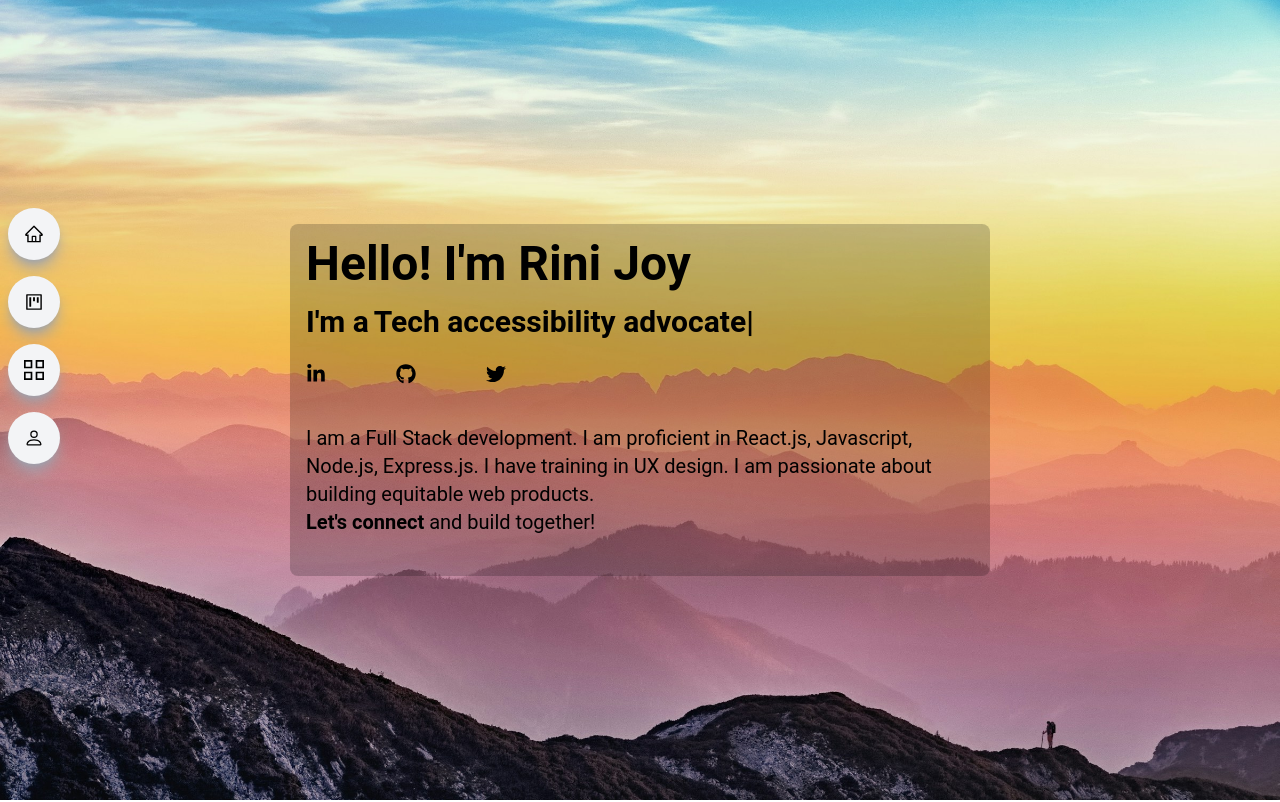
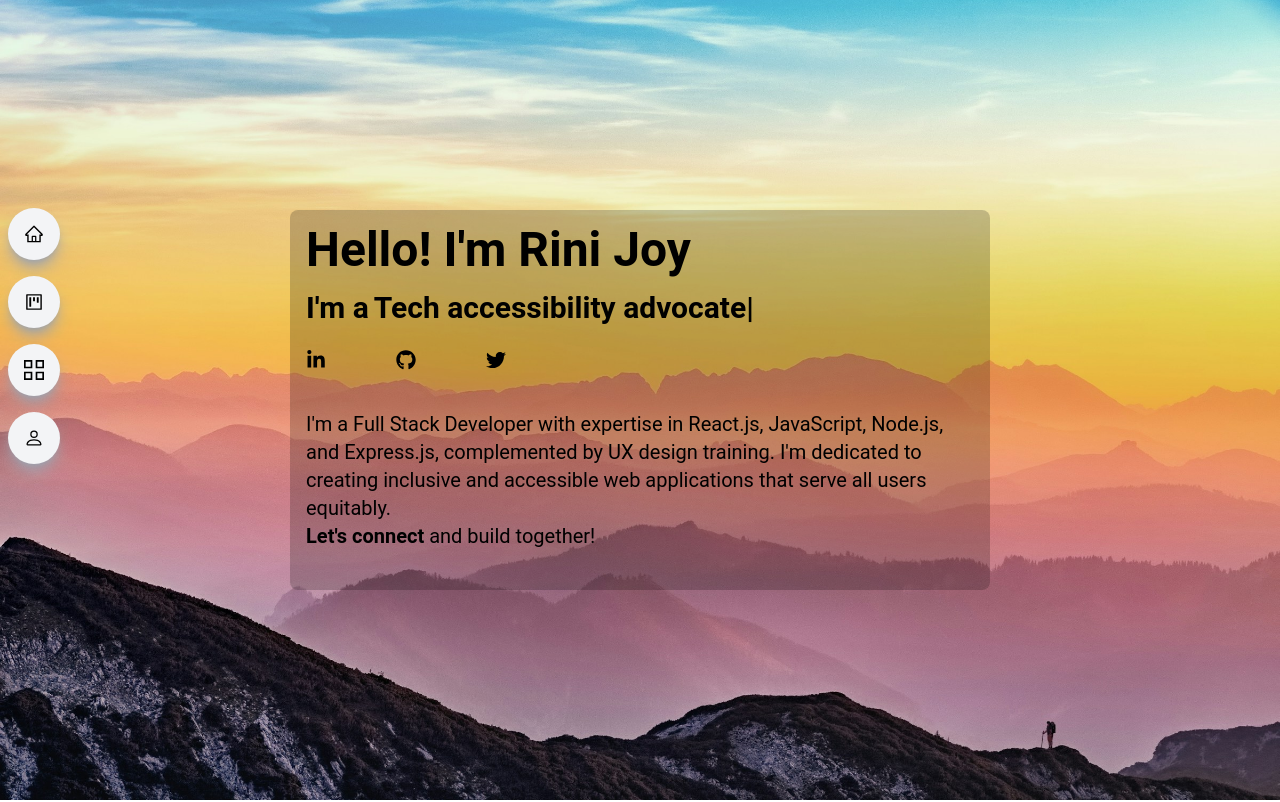
Before and after one commit to RiniJ7/rini-portfolio-v3, a React (Create React App) app: page / in a window 1280 px wide. Shown: the top 802 px of the page. Built offline with nearby package versions, Linux system fonts and the light colour scheme.

Commit message:
Update Main.jsx

```diff
--- a/src/components/Main.jsx
+++ b/src/components/Main.jsx
@@ -68,8 +68,7 @@ const Main = () => {
             <div className="mt-4 flex justify-between pt-6 w-full text-white-500">
               <p className="text-base sm:text-lg md:text-xl lg:text-xl sm:pb-4 md:pb-4 lg:pb-6">
 
-              I am a Full Stack development. I am proficient in React.js, Javascript, Node.js, Express.js.
-              I have training in UX design. I am passionate about building equitable web products. <br />
+             I'm a Full Stack Developer with expertise in React.js, JavaScript, Node.js, and Express.js, complemented by UX design training. I'm dedicated to creating inclusive and accessible web applications that serve all users equitably. <br />
 
 <strong>
 <a href="https://www.linkedin.com/in/rini-joy-5957a437/" target="_blank" rel="noopener noreferrer">
```
